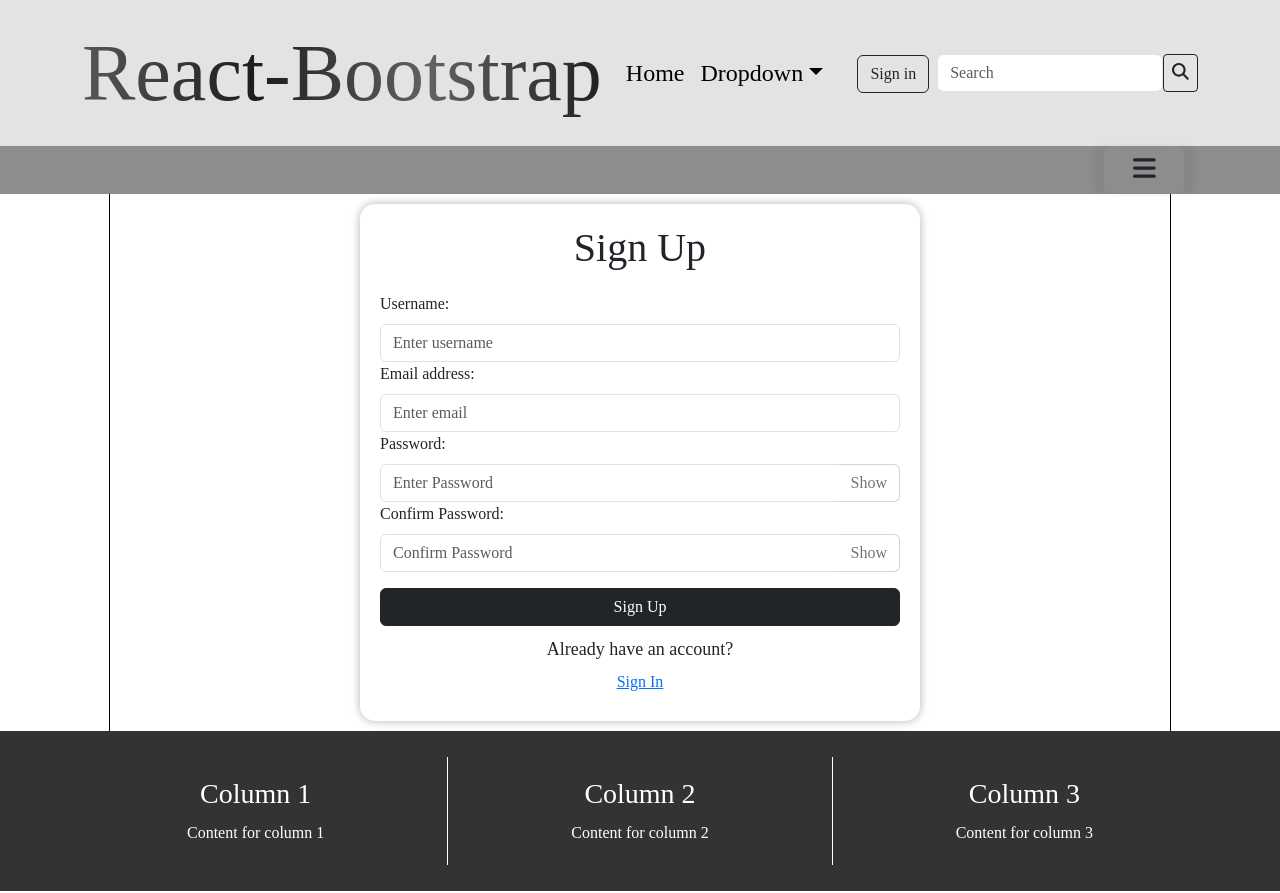
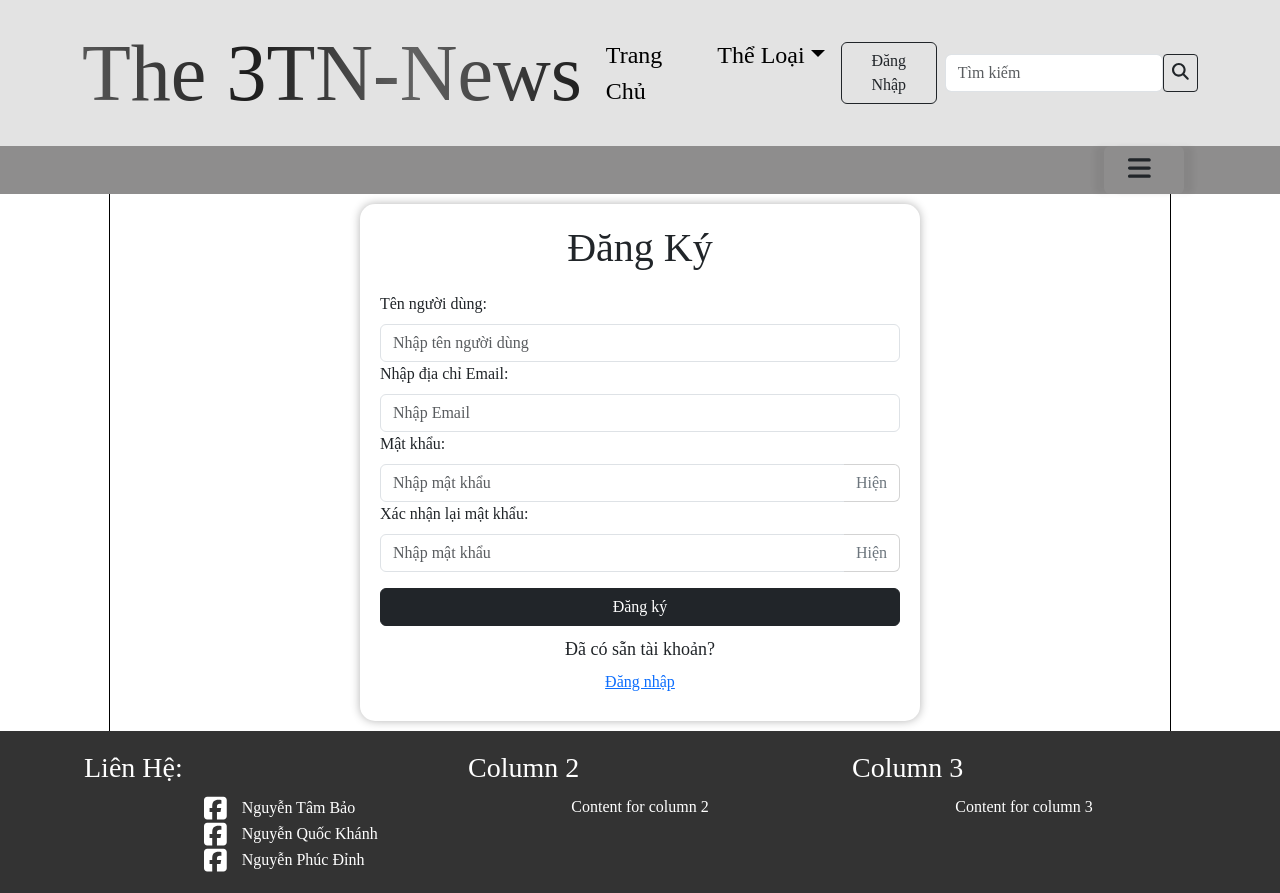
Before and after one commit to BrianOtaku/FrontEndTinTuc, a React (Create React App) app: page /signup in a window 1280 px wide. Built offline with nearby package versions, Linux system fonts and the light colour scheme.

Commit message:
addMoreDetails

```diff
--- a/package.json
+++ b/package.json
@@ -4,6 +4,7 @@
   "private": true,
   "dependencies": {
     "@fortawesome/fontawesome-svg-core": "^6.6.0",
+    "@fortawesome/free-brands-svg-icons": "^6.6.0",
     "@fortawesome/free-solid-svg-icons": "^6.6.0",
     "@fortawesome/react-fontawesome": "^0.2.2",
     "@testing-library/jest-dom": "^5.17.0",
--- a/src/components/Navbar.tsx
+++ b/src/components/Navbar.tsx
@@ -15,27 +15,27 @@ function Taskbar() {
     return (
         <Navbar expand="lg" className="bg-gray">
             <Container>
-                <Navbar.Brand as={Link} to="/" className='logo'>React-Bootstrap</Navbar.Brand>
+                <Navbar.Brand as={Link} to="/" className='logo'>The 3TN-News</Navbar.Brand>
                 <Navbar.Toggle aria-controls="basic-navbar-nav" />
                 <Navbar.Collapse id="basic-navbar-nav">
                     <Nav className="me-auto">
-                        <Nav.Link as={Link} to="/" >Home</Nav.Link>
-                        <NavDropdown title="Dropdown" id="basic-nav-dropdown">
-                            <NavDropdown.Item as={Link} to="/action">Action</NavDropdown.Item>
-                            <NavDropdown.Item as={Link} to="/another-action">Another action</NavDropdown.Item>
-                            <NavDropdown.Item as={Link} to="/something">Something</NavDropdown.Item>
-                            <NavDropdown.Item as={Link} to="/separated-link">Separated link</NavDropdown.Item>
+                        <Nav.Link as={Link} to="/" >Trang Chủ</Nav.Link>
+                        <NavDropdown title="Thể Loại" id="basic-nav-dropdown">
+                            <NavDropdown.Item as={Link} to="/action">Chính trị</NavDropdown.Item>
+                            <NavDropdown.Item as={Link} to="/another-action">Dân sinh</NavDropdown.Item>
+                            <NavDropdown.Item as={Link} to="/something">Lao động việc làm</NavDropdown.Item>
+                            <NavDropdown.Item as={Link} to="/separated-link">Giao thông</NavDropdown.Item>
                         </NavDropdown>
                     </Nav>
                     <Nav className="mr-auto">
                         <Nav.Link as={Link} to="/login">
-                            <Button variant="outline-dark">Sign in</Button>
+                            <Button variant="outline-dark">Đăng Nhập</Button>
                         </Nav.Link>
                     </Nav>
                     <Form className="d-flex">
                         <FormControl
                             type="search"
-                            placeholder="Search"
+                            placeholder="Tìm kiếm"
                             className="mr-2 form-control-md"
                             aria-label="Search"
                         />
--- a/src/pages/Footer.tsx
+++ b/src/pages/Footer.tsx
@@ -1,12 +1,31 @@
 import React from 'react';
+import { FontAwesomeIcon } from '@fortawesome/react-fontawesome';
+import { faFacebookSquare } from '@fortawesome/free-brands-svg-icons';
 
 function Footer() {
     return (
         <footer className="footer">
             <div className="footer-content">
                 <div className="footer-column">
-                    <h3>Column 1</h3>
-                    <p>Content for column 1</p>
+                    <h3>Liên Hệ:</h3>
+                    <div className="contact-item">
+                        <FontAwesomeIcon icon={faFacebookSquare} className='icon' />
+                        <a href="https://www.facebook.com/nguyentambao" target="_blank" rel="noopener noreferrer">
+                            Nguyễn Tâm Bảo
+                        </a>
+                    </div>
+                    <div className="contact-item">
+                        <FontAwesomeIcon icon={faFacebookSquare} className='icon' />
+                        <a href="https://www.facebook.com/Raycrop" target="_blank" rel="noopener noreferrer">
+                            Nguyễn Quốc Khánh
+                        </a>
+                    </div>
+                    <div className="contact-item">
+                        <FontAwesomeIcon icon={faFacebookSquare} className='icon' />
+                        <a href="https://www.facebook.com/profile.php?id=100012529452762&locale=vi_VN" target="_blank" rel="noopener noreferrer">
+                            Nguyễn Phúc Đỉnh
+                        </a>
+                    </div>
                 </div>
                 <div className="footer-column">
                     <h3>Column 2</h3>
--- a/src/pages/SignIn.tsx
+++ b/src/pages/SignIn.tsx
@@ -13,7 +13,7 @@ const SignIn: React.FC = () => {
         event.preventDefault();
 
         if (!identifier || !password) {
-            setErrorMessage('Please fill out all fields.');
+            setErrorMessage('Xin vui lòng nhập thông tin đầy đủ!');
             return;
         }
 
@@ -28,29 +28,29 @@ const SignIn: React.FC = () => {
 
     return (
         <Container className="signin-container">
-            <h1>Sign In</h1>
+            <h1>Đăng Nhập</h1>
             <div>
                 <Form onSubmit={handleSubmit}>
                     <Form.Group controlId="formIdentifier">
-                        <Form.Label>Email address or Username:</Form.Label>
+                        <Form.Label>Email hoặc Tên người dùng:</Form.Label>
                         <Form.Control
                             type="text"
-                            placeholder="Enter email/username"
+                            placeholder="Nhập email/Tên người dùng"
                             value={identifier}
                             onChange={(e) => setIdentifier(e.target.value)}
                         />
                     </Form.Group>
                     <Form.Group controlId="formPassword">
-                        <Form.Label>Password:</Form.Label>
+                        <Form.Label>Mật khẩu:</Form.Label>
                         <InputGroup>
                             <FormControl
                                 type={showPassword ? "text" : "password"}
-                                placeholder="Enter Password"
+                                placeholder="Nhập mật khẩu"
                                 value={password}
                                 onChange={(e) => setPassword(e.target.value)}
                             />
                             <Button variant="outline-secondary" onClick={toggleShowPassword} className='showButtonSignIn'>
-                                {showPassword ? "Hide" : "Show"}
+                                {showPassword ? "Ẩn" : "Hiện"}
                             </Button>
                         </InputGroup>
                     </Form.Group>
@@ -58,12 +58,12 @@ const SignIn: React.FC = () => {
                     {errorMessage && <div className="text-danger mb-3">{errorMessage}</div>}
 
                     <Button variant="dark" type="submit" className="w-100 mt-3">
-                        Sign In
+                        Đăng nhập
                     </Button>
                     <div className="textSignIn">
-                        <div>Haven't signed up yet? </div>
+                        <div>Chưa có tài khoản? </div>
                         <Button variant="link" onClick={() => navigate('/signup')} className='SignUpLink'>
-                            Sign Up
+                            Đăng ký tài khoản
                         </Button>
                     </div>
                 </Form>
--- a/src/pages/SignUp.tsx
+++ b/src/pages/SignUp.tsx
@@ -17,12 +17,12 @@ const SignUp: React.FC = () => {
         event.preventDefault();
 
         if (!email || !username || !password || !confirmPassword) {
-            setErrorMessage('Please fill out all fields.');
+            setErrorMessage('Xin vui lòng nhập thông tin đầy đủ!');
             return;
         }
 
         if (password !== confirmPassword) {
-            setErrorMessage("Passwords do not match!");
+            setErrorMessage("Không trùng mật khẩu!");
             return;
         }
 
@@ -45,51 +45,51 @@ const SignUp: React.FC = () => {
 
     return (
         <Container className="signup-container">
-            <h1>Sign Up</h1>
+            <h1>Đăng Ký</h1>
             <Form onSubmit={handleSubmit}>
                 <Form.Group controlId="formUsername">
-                    <Form.Label>Username:</Form.Label>
+                    <Form.Label>Tên người dùng:</Form.Label>
                     <Form.Control
                         type="text"
-                        placeholder="Enter username"
+                        placeholder="Nhập tên người dùng"
                         value={username}
                         onChange={(e) => setUsername(e.target.value)}
                     />
                 </Form.Group>
                 <Form.Group controlId="formEmail">
-                    <Form.Label>Email address:</Form.Label>
+                    <Form.Label>Nhập địa chỉ Email:</Form.Label>
                     <Form.Control
                         type="email"
-                        placeholder="Enter email"
+                        placeholder="Nhập Email"
                         value={email}
                         onChange={(e) => setEmail(e.target.value)}
                     />
                 </Form.Group>
                 <Form.Group controlId="formPassword">
-                    <Form.Label>Password:</Form.Label>
+                    <Form.Label>Mật khẩu:</Form.Label>
                     <InputGroup>
                         <FormControl
                             type={showPassword ? "text" : "password"}
-                            placeholder="Enter Password"
+                            placeholder="Nhập mật khẩu"
                             value={password}
                             onChange={(e) => setPassword(e.target.value)}
                         />
                         <Button variant="outline-secondary" onClick={toggleShowPassword} className='showButtonSignUp'>
-                            {showPassword ? "Hide" : "Show"}
+                            {showPassword ? "Ẩn" : "Hiện"}
                         </Button>
                     </InputGroup>
                 </Form.Group>
                 <Form.Group controlId="formConfirmPassword">
-                    <Form.Label>Confirm Password:</Form.Label>
+                    <Form.Label>Xác nhận lại mật khẩu:</Form.Label>
                     <InputGroup>
                         <FormControl
                             type={showConfirmPassword ? "text" : "password"}
-                            placeholder="Confirm Password"
+                            placeholder="Nhập mật khẩu"
                             value={confirmPassword}
                             onChange={(e) => setConfirmPassword(e.target.value)}
                         />
                         <Button variant="outline-secondary" onClick={toggleShowConfirmPassword} className='showButtonSignUp'>
-                            {showConfirmPassword ? "Hide" : "Show"}
+                            {showConfirmPassword ? "Ẩn" : "Hiện"}
                         </Button>
                     </InputGroup>
                 </Form.Group>
@@ -97,22 +97,22 @@ const SignUp: React.FC = () => {
                 {errorMessage && <div className="text-danger mb-3">{errorMessage}</div>}
 
                 <Button variant="dark" type="submit" className="w-100 mt-3">
-                    Sign Up
+                    Đăng ký
                 </Button>
                 <div className="textSignUp">
-                    <div>Already have an account? </div>
+                    <div>Đã có sẵn tài khoản?</div>
                     <Button variant="link" onClick={() => navigate('/login')} className='SignInLink'>
-                        Sign In
+                        Đăng nhập
                     </Button>
                 </div>
             </Form>
 
             <Modal show={showModal} onHide={handleCloseModal}>
                 <Modal.Header closeButton>
-                    <Modal.Title>Sign Up Successful</Modal.Title>
+                    <Modal.Title>Đăng ký thành công!</Modal.Title>
                 </Modal.Header>
                 <Modal.Body>
-                    You have signed up successfully! Please sign in to continue.
+                    Bạn đã đăng ký thành công! Xin vui lòng đăng nhập để tiếp tục.
                 </Modal.Body>
                 <Modal.Footer>
                     <Button variant="primary" onClick={handleCloseModal}>
--- a/src/styles/Footer.css
+++ b/src/styles/Footer.css
@@ -1,6 +1,7 @@
-.footer {
+.footer
+{
     width: 100%;
-    height: 20vh;
+    height: auto;
     background-color: #333;
     color: white;
     display: flex;
@@ -8,28 +9,58 @@
     justify-content: center;
 }
 
-.footer-content {
+.footer-content
+{
     /* border: 1px solid white; */
     width: 90%;
     display: flex;
     justify-content: space-between;
 }
 
-.footer-column {
+.footer-column
+{
     flex: 1;
     padding: 20px;
     text-align: center;
     position: relative; /* Thêm thuộc tính position để xử lý border-right */
 }
 
-.footer-column:not(:last-child) {
-    border-right: 1px solid white; /* Thêm border-right 1px màu trắng cho các phần tử không phải cuối cùng */
-}
+/* .footer-column:not(:last-child)
+{
+    border-right: 1px solid white;
+} */
 
-.footer-column h3 {
+.footer-column h3
+{
+    text-align: left;
     margin-bottom: 10px;
 }
 
-.footer-column p {
+.footer-column p
+{
     margin: 0;
 }
+
+.contact-item
+{
+    padding-left: 15vh;
+    display: flex;
+    align-items: center;
+    gap: 5px;
+}
+
+.icon
+{
+    margin-right: 10px;
+}
+
+a
+{
+    text-decoration: none;
+    color: inherit;
+}
+
+a:hover
+{
+    text-decoration: underline;
+}
```
Also changed, not shown: src/pages/Home.tsx (+4 -4 lines), src/styles/Home.css (+7 -2 lines), 1 other file (tests, documents, lock files or other folders).
